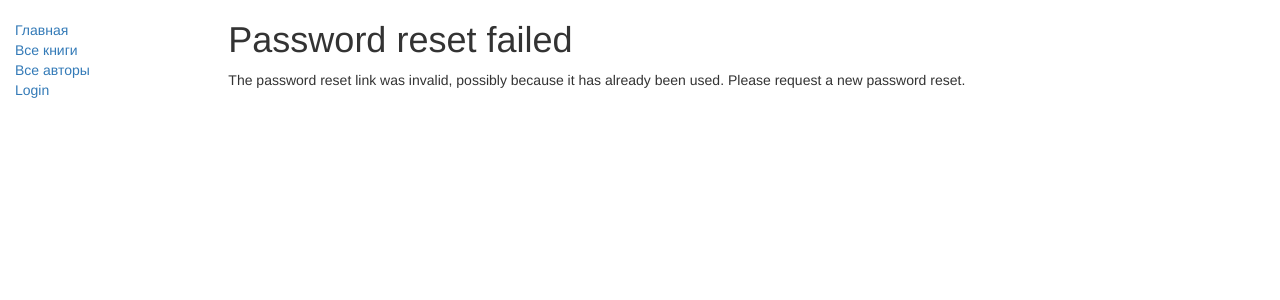
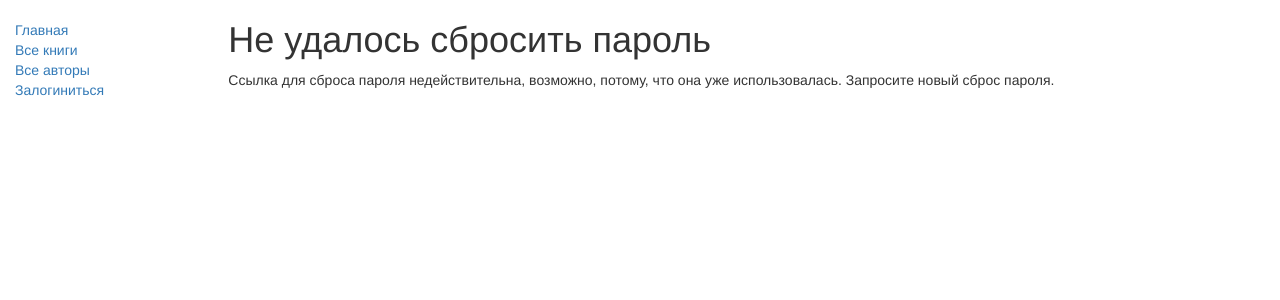
Before and after one commit to ShikiBot/library, a Django app: page /accounts/reset/1/1/ in a window 1280 px wide. Shown: the top 300 px of the page. Run offline with Django 3.2, Linux system fonts and the light colour scheme; some libraries are stand-ins or nearby versions.

Commit message:
login/logout

```diff
--- a/locallibrary/locallibrary/catalog/templates/base_generic.html
+++ b/locallibrary/locallibrary/catalog/templates/base_generic.html
@@ -22,11 +22,12 @@
                         <li><a href="{% url 'books' %}">Все книги</a></li>
                         <li><a href="{% url 'authors' %}">Все авторы</a></li>
                         {% if user.is_authenticated %}
+                            <p></p>
                             <li>Пользователь: {{ user.get_username }}</li>
                             <li><a href="{% url 'my-borrowed' %}">Занятые книги</a></li>
-                            <li><a href="{% url 'logout'%}?next={{request.path}}">Logout</a></li>
+                            <li><a href="{% url 'logout'%}">Разлогиниться</a></li>
                         {% else %}
-                            <li><a href="{% url 'login'%}?next={{request.path}}">Login</a></li>
+                            <li><a href="{% url 'login'%}">Залогиниться</a></li>
                         {% endif %}
                     </ul>
                     {% endblock %}
--- a/locallibrary/locallibrary/catalog/templates/catalog/bookinstance_list_borrowed_user.html
+++ b/locallibrary/locallibrary/catalog/templates/catalog/bookinstance_list_borrowed_user.html
@@ -1,7 +1,7 @@
 {% extends "base_generic.html" %}
 
 {% block content %}
-    <h1>Borrowed books</h1>
+    <h1>Занятые книги</h1>
 
     {% if bookinstance_list %}
     <ul>
@@ -14,6 +14,6 @@
     </ul>
 
     {% else %}
-      <p>There are no books borrowed.</p>
+      <p>Вы не заняли ни одной книги.</p>
     {% endif %}
 {% endblock %}
--- a/locallibrary/locallibrary/catalog/templates/registration/password_reset_done.html
+++ /dev/null
@@ -1,4 +0,0 @@
-{% extends "base_generic.html" %}
-{% block content %}
-<p>We've emailed you instructions for setting your password. If they haven't arrived in a few minutes, check your spam folder.</p>
-{% endblock %}
--- a/locallibrary/locallibrary/catalog/templates/registration/password_reset_email.html
+++ /dev/null
@@ -1,2 +0,0 @@
-Someone asked for password reset for email {{ email }}. Follow the link below:
-{{ protocol}}://{{ domain }}{% url 'password_reset_confirm' uidb64=uid token=token %}
--- a/locallibrary/locallibrary/locallibrary/settings.py
+++ b/locallibrary/locallibrary/locallibrary/settings.py
@@ -11,6 +11,7 @@ https://docs.djangoproject.com/en/3.1/ref/settings/
 """
 
 from pathlib import Path
+import os
 
 # Build paths inside the project like this: BASE_DIR / 'subdir'.
 BASE_DIR = Path(__file__).resolve().parent.parent
@@ -55,7 +56,7 @@ ROOT_URLCONF = 'locallibrary.urls'
 TEMPLATES = [
     {
         'BACKEND': 'django.template.backends.django.DjangoTemplates',
-        'DIRS': [],
+        'DIRS': [os.path.join(BASE_DIR, 'templates')],
         'APP_DIRS': True,
         'OPTIONS': {
             'context_processors': [
@@ -118,5 +119,6 @@ USE_TZ = True
 # Static files (CSS, JavaScript, Images)
 # https://docs.djangoproject.com/en/3.1/howto/static-files/
 
+LOGIN_REDIRECT_URL = '/'
 STATIC_URL = '/static/'
-LOGIN_REDIRECT_URL = '/'
+EMAIL_BACKEND = 'django.core.mail.backends.console.EmailBackend'
--- a/locallibrary/locallibrary/catalog/templates/registration/password_reset_confirm.html
+++ b/locallibrary/locallibrary/templates/registration/password_reset_confirm.html
@@ -3,7 +3,7 @@
 {% block content %}
 
     {% if validlink %}
-        <p>Please enter (and confirm) your new password.</p>
+        <p>Пожалуйста, введите (и подтвердите) ваш новый пароль.</p>
         <form action="" method="post">
             {% csrf_token %}
             <table>
@@ -24,8 +24,8 @@
             </table>
         </form>
     {% else %}
-        <h1>Password reset failed</h1>
-        <p>The password reset link was invalid, possibly because it has already been used. Please request a new password reset.</p>
+        <h1>Не удалось сбросить пароль</h1>
+        <p>Ссылка для сброса пароля недействительна, возможно, потому, что она уже использовалась. Запросите новый сброс пароля.</p>
     {% endif %}
 
 {% endblock %}
--- /dev/null
+++ b/locallibrary/locallibrary/templates/registration/password_reset_done.html
@@ -0,0 +1,4 @@
+{% extends "base_generic.html" %}
+{% block content %}
+<p>Мы отправили вам по электронной почте инструкции по установке пароля. Если они не пришли через несколько минут, проверьте папку со спамом.</p>
+{% endblock %}
--- /dev/null
+++ b/locallibrary/locallibrary/templates/registration/password_reset_email.html
@@ -0,0 +1,2 @@
+Кто-то попросил сбросить пароль для электронной почты {{ email }}. Перейдите по ссылке ниже:
+{{ protocol}}://{{ domain }}{% url 'password_reset_confirm' uidb64=uid token=token %}
```
Also changed, not shown: locallibrary/locallibrary/catalog/templates/registration/logged_out.html (deleted, +0 -7 lines), locallibrary/locallibrary/catalog/templates/registration/password_reset_complete.html (deleted, +0 -7 lines), locallibrary/locallibrary/templates/registration/logged_out.html (added, +7 -0 lines), locallibrary/locallibrary/templates/registration/login.html (renamed from locallibrary/locallibrary/catalog/templates/registration/login.html, +4 -5 lines), locallibrary/locallibrary/templates/registration/password_reset_complete.html (added, +7 -0 lines), locallibrary/locallibrary/db.sqlite3, locallibrary/locallibrary/templates/registration/password_reset_form.html (renamed from locallibrary/locallibrary/catalog/templates/registration/password_reset_form.html).
